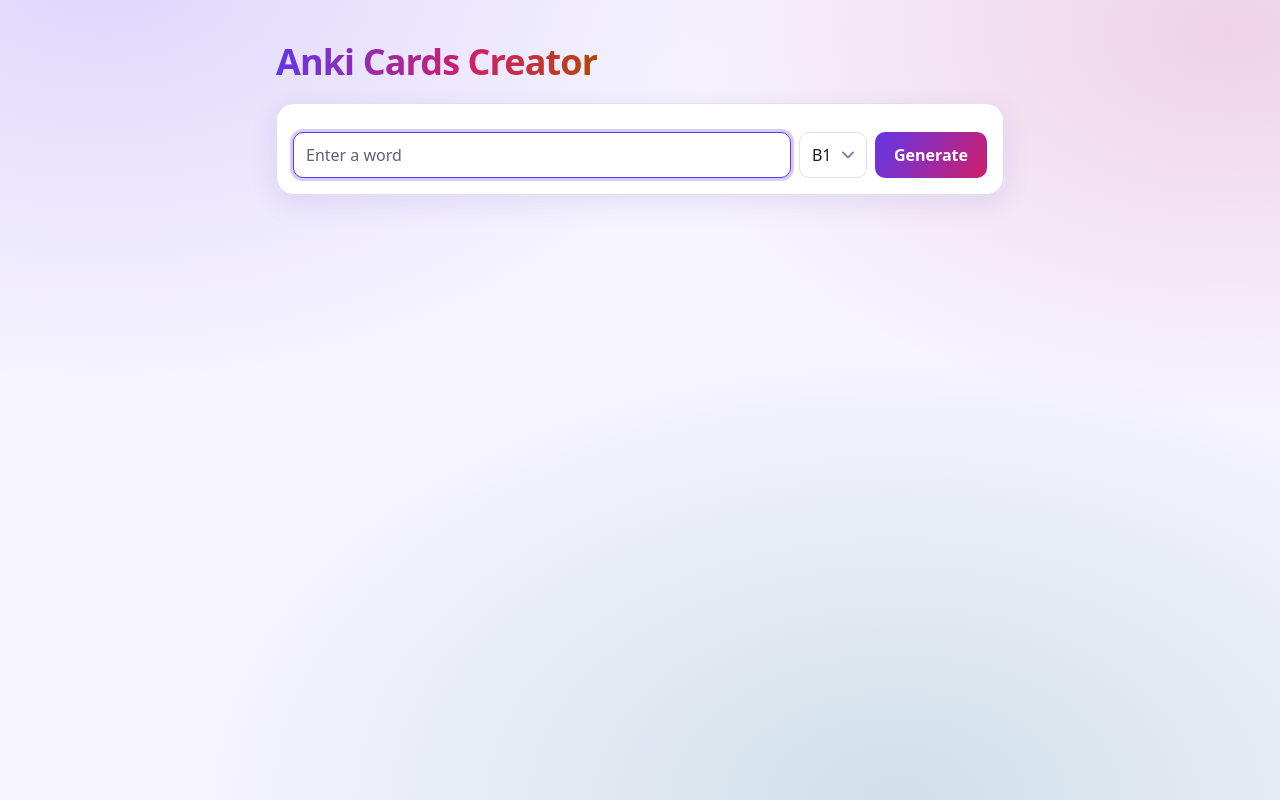
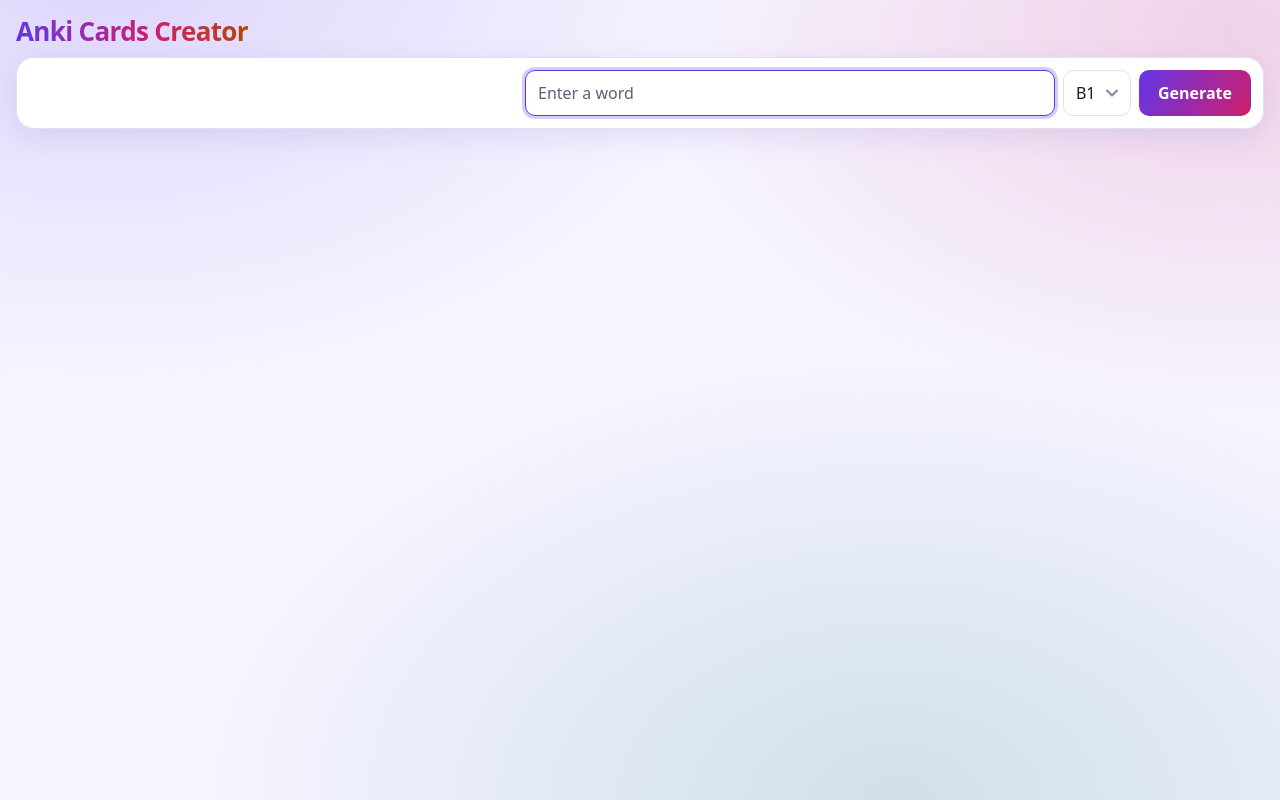
Before and after one commit to RadioVika/anki-cards-creator, a FastAPI app: page / in a window 1280 px wide. Run offline with FastAPI, Linux system fonts and the light colour scheme; data that the repository does not hold is empty; parts of the project's set-up code (start-up, migrations or seed data) failed here and were passed over.

Commit message:
ui updates

```diff
--- a/src/anki_cards_creator/llm/prompts.py
+++ b/src/anki_cards_creator/llm/prompts.py
@@ -7,9 +7,9 @@ Each request contains:
 - LEVEL: the student's CEFR level (A1–C2)
 
 ## Task
-Always Create 4 cards:
-- 2 recognition cards (German → Russian)
-- 2 production cards (Russian → German)
+Always Create 6 cards:
+- 3 recognition cards (German → Russian)
+- 3 production cards (Russian → German)
 
 If the word is irregular verb, create 3rd type of card. Front is the verb in german in Infinitive, back is 3 forms and russian translation.
 
--- a/src/anki_cards_creator/main.py
+++ b/src/anki_cards_creator/main.py
@@ -4,7 +4,7 @@ from pathlib import Path
 import anthropic
 import httpx
 import uvicorn
-from fastapi import FastAPI
+from fastapi import FastAPI, Response
 from fastapi.staticfiles import StaticFiles
 from pydantic import ValidationError
 
@@ -17,6 +17,15 @@ from anki_cards_creator.web.routes import router
 HOST = "127.0.0.1"
 PORT = 8000
 ANKI_TIMEOUT_SECONDS = 10
+
+
+class RevalidatedStaticFiles(StaticFiles):
+    """Makes browsers check for a new version instead of reusing a cached file."""
+
+    def file_response(self, *args, **kwargs) -> Response:
+        response = super().file_response(*args, **kwargs)
+        response.headers["Cache-Control"] = "no-cache"
+        return response
 
 
 def build_service(settings: Settings) -> CardService:
@@ -35,7 +44,9 @@ def create_app(service: CardService | None = None) -> FastAPI:
     app = FastAPI(title="Anki Cards Creator")
     app.state.service = service or build_service(Settings())
     app.mount(
-        "/static", StaticFiles(directory=Path(__file__).parent / "web" / "static"), name="static"
+        "/static",
+        RevalidatedStaticFiles(directory=Path(__file__).parent / "web" / "static"),
+        name="static",
     )
     app.include_router(router)
     return app
--- a/src/anki_cards_creator/web/static/app.css
+++ b/src/anki_cards_creator/web/static/app.css
@@ -53,16 +53,23 @@ body {
   font: 16px/1.5 system-ui, sans-serif;
 }
 
-main { max-width: 760px; margin: 0 auto; padding: 40px 16px 56px; }
+main {
+  display: flex;
+  flex-direction: column;
+  max-width: 1280px;
+  height: 100dvh;
+  margin: 0 auto;
+  padding: 16px;
+}
 
 h1 {
   width: fit-content;
-  margin: 0 0 20px;
+  margin: 0 0 10px;
   background: linear-gradient(90deg, var(--accent), var(--pink) 60%, var(--orange));
   -webkit-background-clip: text;
   background-clip: text;
   color: transparent;
-  font-size: 36px;
+  font-size: 26px;
   font-weight: 800;
   letter-spacing: -0.025em;
   line-height: 1.2;
@@ -72,9 +79,10 @@ section { margin-bottom: 24px; }
 
 .panel {
   display: grid;
+  grid-template-columns: 2fr 3fr;
   gap: 12px;
-  margin-bottom: 24px;
-  padding: 16px;
+  margin-bottom: 12px;
+  padding: 12px;
   border: 1px solid var(--border);
   border-radius: 18px;
   background: var(--surface);
@@ -82,6 +90,14 @@ section { margin-bottom: 24px; }
 }
 
 .panel section { margin: 0; }
+
+#options {
+  display: flex;
+  flex: 1;
+  flex-direction: column;
+  min-height: 0;
+  margin: 0;
+}
 
 .row { display: flex; flex-wrap: wrap; gap: 8px; align-items: center; }
 .row input, .row select { flex: 1; min-width: 10rem; }
```
Also changed, not shown: other parts of src/anki_cards_creator/web/static/app.css (+24 -9 lines), tests/test_routes.py (+6 -0 lines).
